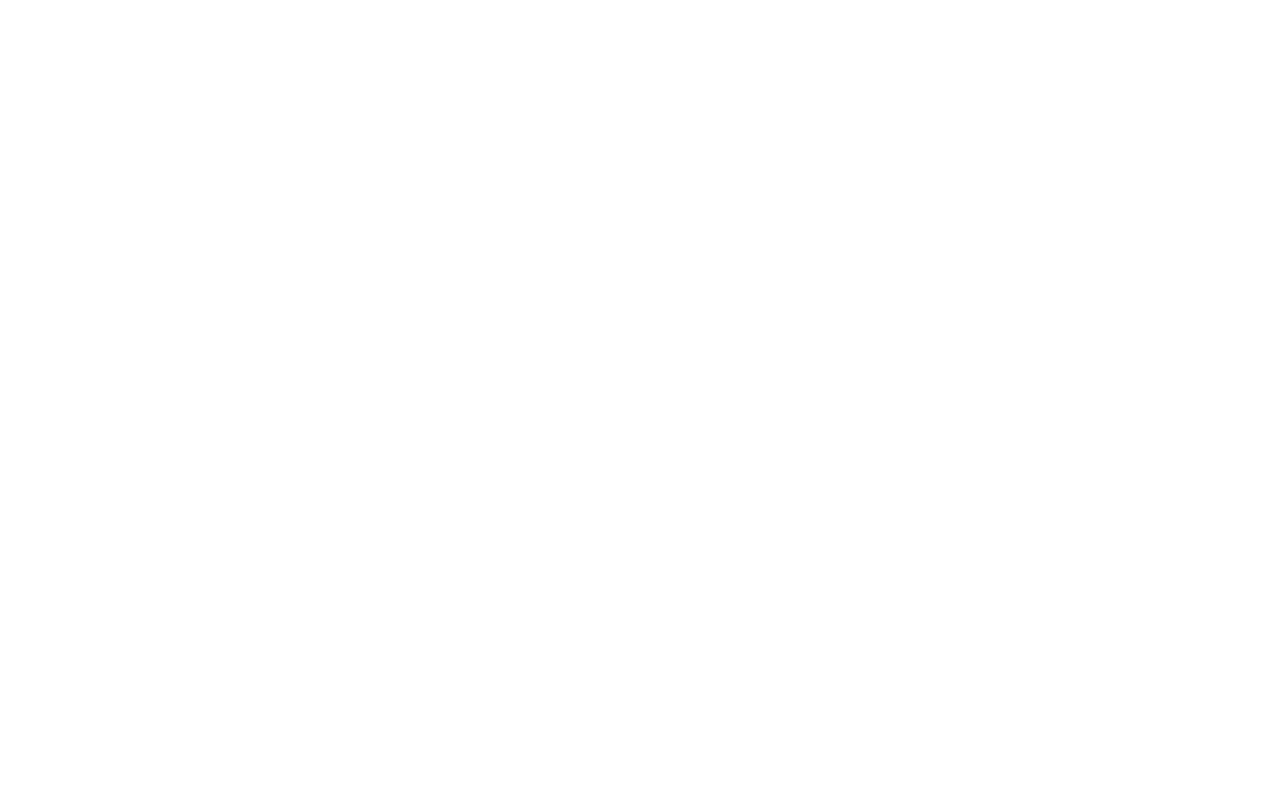
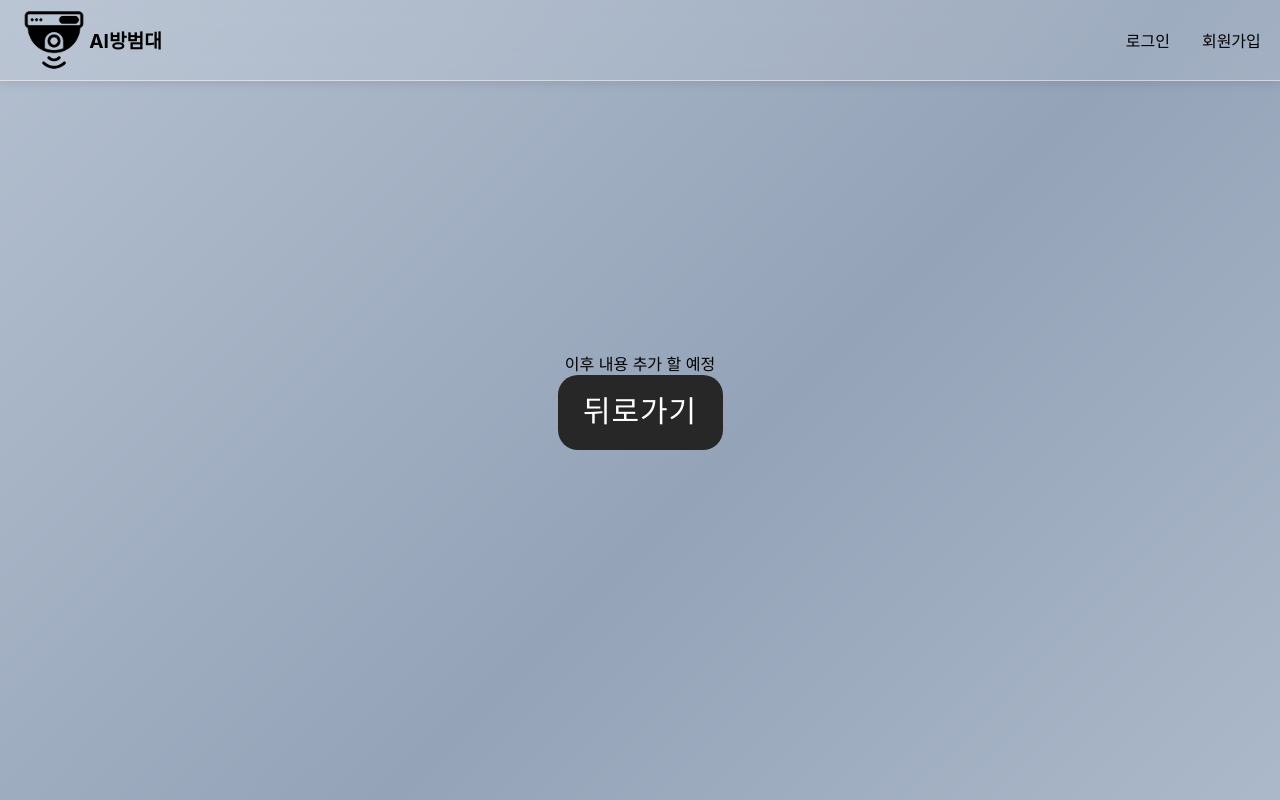
Before and after one commit to AI-Security-Guard/ASG, a React (Create React App) app in the folder client/: page /openSource in a window 1280 px wide. Built offline with nearby package versions, Linux system fonts and the light colour scheme.

Commit message:
desgin: 오픈소스 내용 추가 #39

```diff
--- a/client/src/page/DeveloperPage/DeveloperPage.js
+++ b/client/src/page/DeveloperPage/DeveloperPage.js
@@ -5,7 +5,6 @@
 import "swiper/css";
 import "swiper/css/pagination";
 import { Pagination } from "swiper/modules";
-import Sidebar from "../../component/Sidebar/Sidebar.js";
 
 function DeveloperPage() {
     const slideItems = [
--- a/client/src/page/OpenSourcePage/OpenSourcePage.js
+++ b/client/src/page/OpenSourcePage/OpenSourcePage.js
@@ -1,5 +1,23 @@
+import Header from "../../component/Header/Header.js";
+import ShortButton from "../../component/ShortButton/ShortButton.js";
+import { OpenSourceContainer, OpenSourceContent } from "./OpenSourcePage.style.js";
+import { useNavigate } from "react-router-dom";
+
 function OpenSourcePage() {
-    return <></>;
+    const navigate = useNavigate();
+    const GoBackButtonClick = () => {
+        navigate(-1);
+    };
+
+    return (
+        <>
+            <OpenSourceContainer>
+                <Header />
+                <OpenSourceContent>이후 내용 추가 할 예정</OpenSourceContent>
+                <ShortButton txt="뒤로가기" onClick={GoBackButtonClick} />
+            </OpenSourceContainer>
+        </>
+    );
 }
 
 export default OpenSourcePage;
--- a/client/src/page/OpenSourcePage/OpenSourcePage.style.js
+++ b/client/src/page/OpenSourcePage/OpenSourcePage.style.js
@@ -1,3 +1,17 @@
 import styled from "styled-components";
 
-export const OpenSourceContainer = styled.div``;
+export const OpenSourceContainer = styled.div`
+    min-height: 100vh;
+    width: 100%;
+    display: flex;
+    justify-content: center;
+    align-items: center;
+    flex-direction: column;
+`;
+
+export const OpenSourceContent = styled.div`
+    height: 100%;
+    width: 100%;
+    display: flex;
+    justify-content: center;
+`;
```
